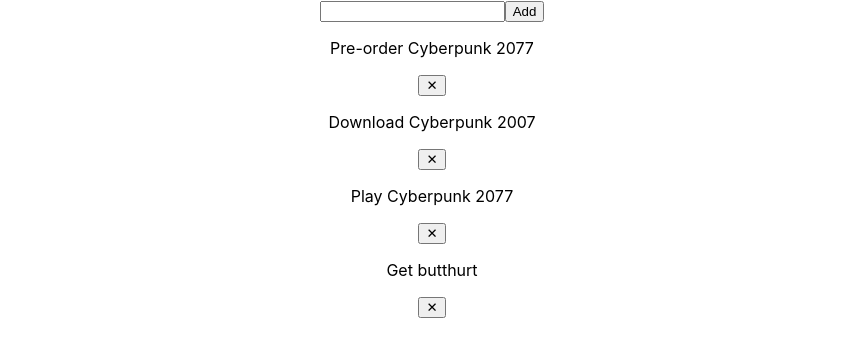
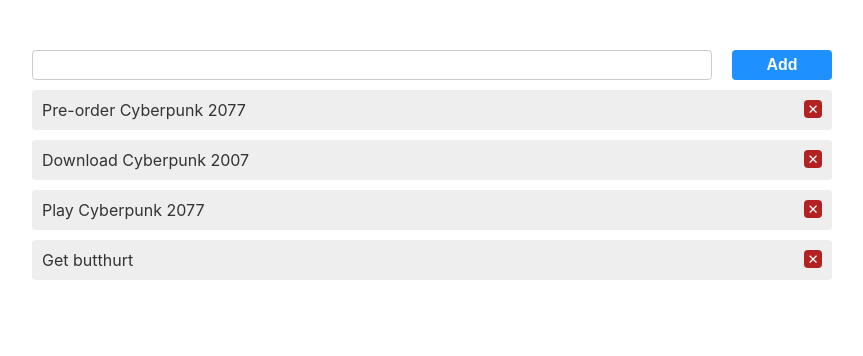
Before and after one commit to EmilZainagabdinov/to_do_list, a React (Create React App) app: page / in a window 1280 px wide. Shown: the top 356 px of the page, without its empty margins (208-1071 px from the left). Built offline with nearby package versions, Linux system fonts and the light colour scheme; the HTML template or start-up script is replaced by a standard one.

Commit message:
Added styles.

```diff
--- a/src/App.css
+++ b/src/App.css
@@ -1,3 +1,56 @@
 .App {
   text-align: center;
+  margin: 50px auto;
+  max-width: 800px;
 }
+
+.addTaskForm {
+  height: 30px;
+  display: flex;
+  column-gap: 20px;
+}
+
+.taskFormInput {
+  flex-grow: 1;
+  border: 1px solid #ccc;
+  border-radius: 4px;
+  font-size: 16px;
+  padding: 0 10px;
+}
+
+.taskFormButton {
+  width: 100px;
+  border: none;
+  outline: none;
+  background-color: dodgerblue;
+  color: #fff;
+  font-size: 16px;
+  font-weight: bold;
+  border-radius: 4px;
+}
+
+.task {
+  display: flex;
+  justify-content: space-between;
+  margin: 10px 0 0;
+  padding: 10px;
+  background-color: #eee;
+  border-radius: 4px;
+  color: #333;
+}
+
+.taskText {
+  margin: 0;
+}
+
+.removeButton {
+  border: none;
+  outline: none;
+  background-color: firebrick;
+  color: #fff;
+  height: 18px;
+  width: 18px;
+  border-radius: 4px;
+  text-align: center;
+  padding: 0;
+}
```
